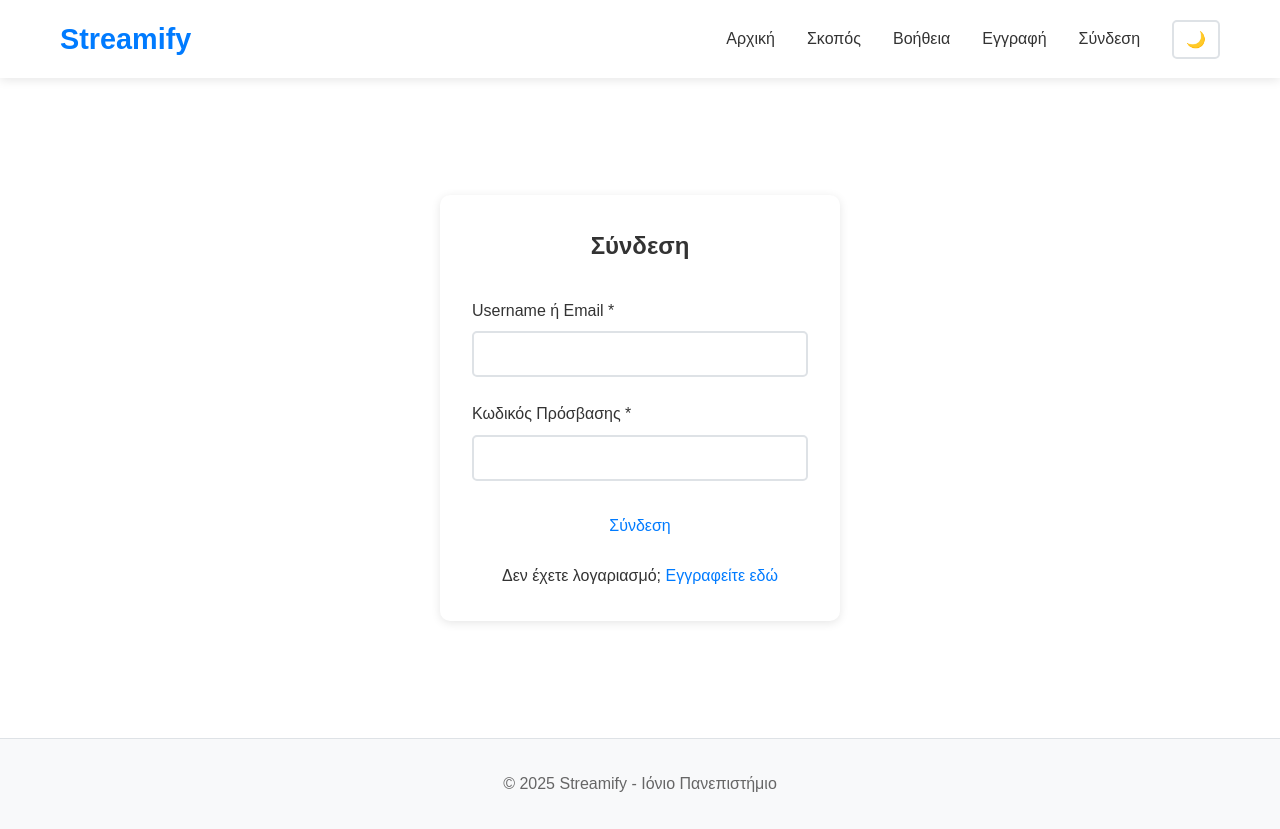
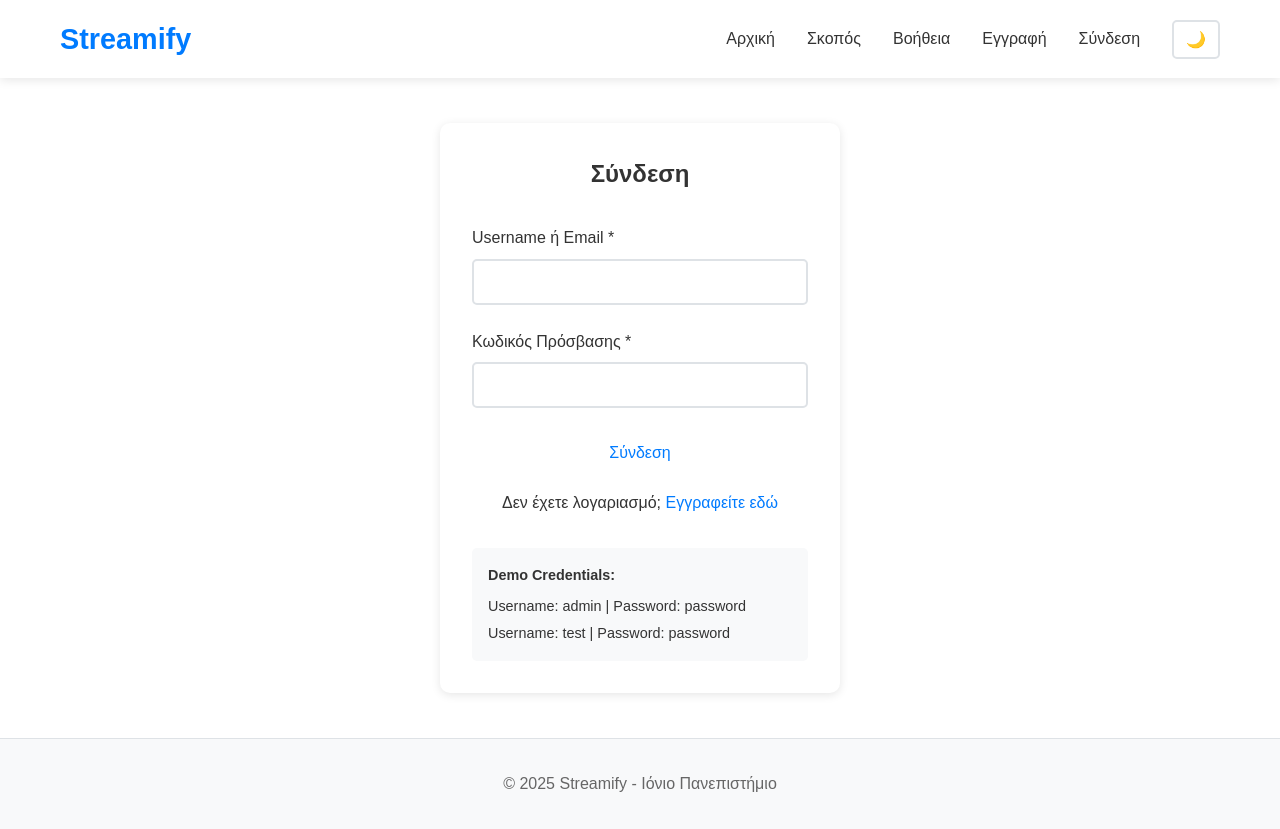
Before and after one commit to BillSkr/Streamify-App, a PHP site: page /php/login.php in a window 1280 px wide. Run offline with PHP 8.4, Linux system fonts and the light colour scheme; data comes from the database, SQL or seed files in the repository.

Commit message:
Update login.php

```diff
--- a/src/php/login.php
+++ b/src/php/login.php
@@ -94,6 +94,13 @@ if ($_SERVER['REQUEST_METHOD'] === 'POST') {
             <div class="auth-links">
                 <p>Δεν έχετε λογαριασμό; <a href="register.php">Εγγραφείτε εδώ</a></p>
             </div>
+
+            <!-- Add demo credentials info -->
+            <div style="margin-top: 2rem; padding: 1rem; background: var(--bg-secondary); border-radius: 5px; font-size: 0.9rem;">
+                <p style="margin: 0;"><strong>Demo Credentials:</strong></p>
+                <p style="margin: 0.5rem 0 0 0;">Username: admin | Password: password</p>
+                <p style="margin: 0.25rem 0 0 0;">Username: test | Password: password</p>
+            </div>
         </div>
     </main>
 
```
